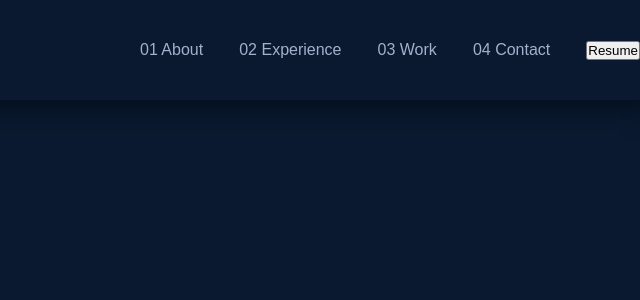
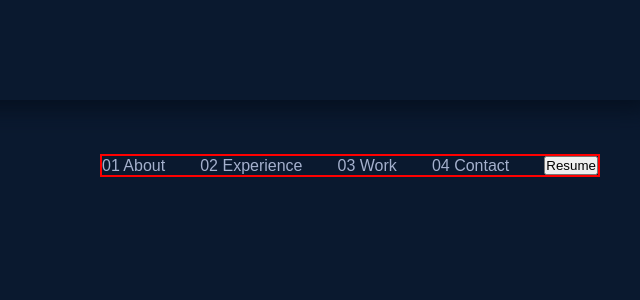
Before and after one commit to Tolkinxon/my-partfolio, a Next.js app: page / in a window 1280 px wide. Shown: the top 300 px of the page, without its empty margins (640-1280 px from the left). Built offline with nearby package versions, Linux system fonts and the light colour scheme.

Commit message:
removed svg

```diff
--- a/styles/navbar.module.css
+++ b/styles/navbar.module.css
@@ -1,17 +1,18 @@
 /*********** NAVBAR STYLES *************/
 .navbar {
+  position: relative;
   height: 100px;
   box-shadow: 10px 10px 20px #051020;
-  display: flex;
-  align-items: center;
-  justify-content: space-between;
 }
 
 .navbar > div {
+  position: absolute;
+  right: 40px;
   display: flex;
   align-items: center;
   justify-content: space-between;
   width: 500px;
+  border: 2px solid red;
 }
 
 .navbar > div > a {
```
